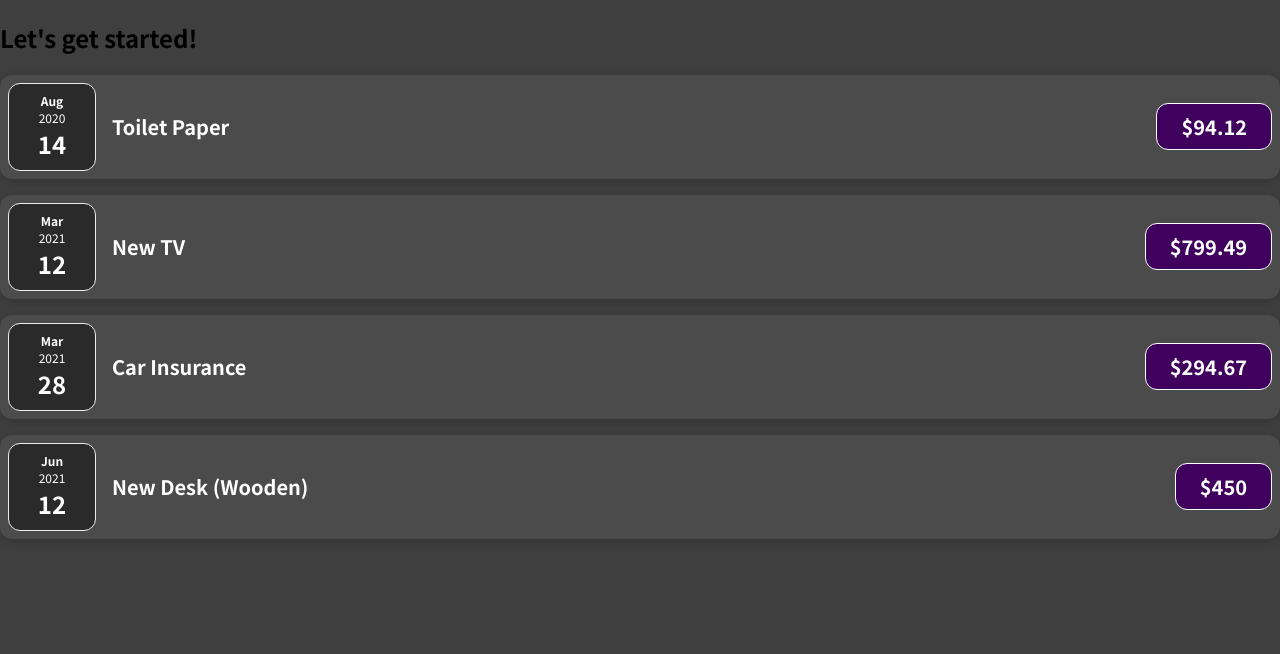
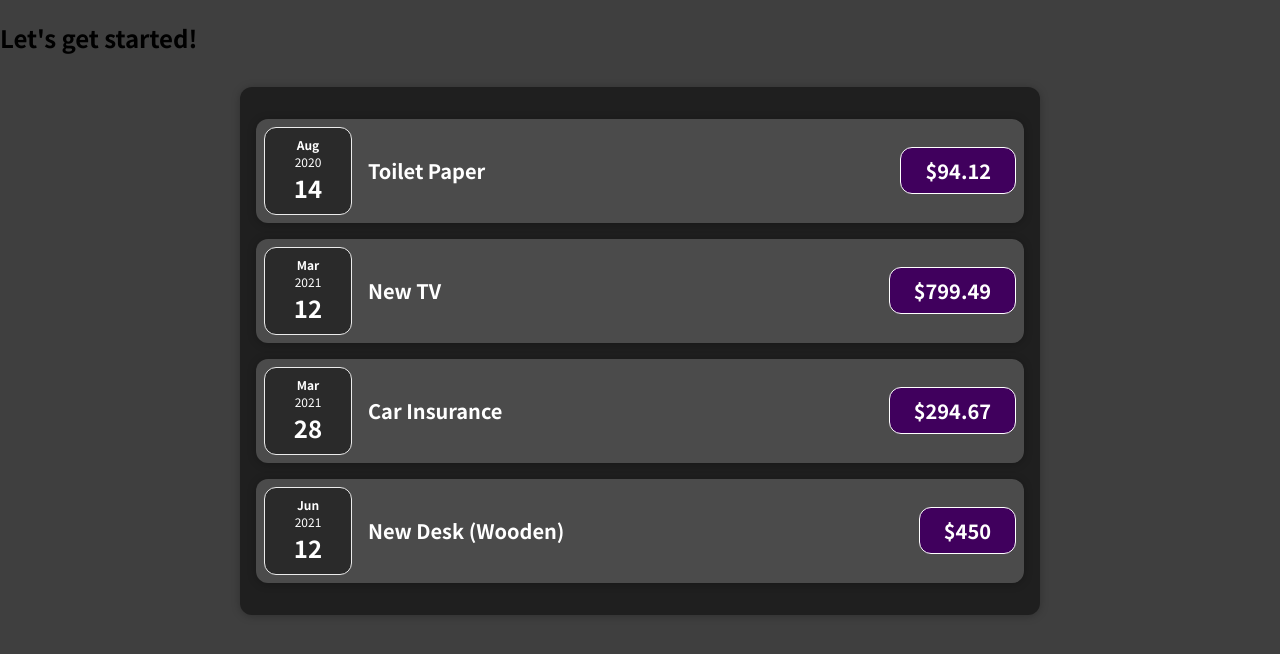
Before and after one commit to Artur760823/react-repetition-project, a React (Create React App) app in the folder 01-starting-setup/: page / in a window 1280 px wide. Shown: the top 654 px of the page. Built offline with nearby package versions, Linux system fonts and the light colour scheme.

Commit message:
add new componenst and style (children)

```diff
--- a/01-starting-setup/src/App.js
+++ b/01-starting-setup/src/App.js
@@ -1,7 +1,6 @@
-import ExpenseItem from "./components/ExpenseItem";
+import Expenses from "./components/Expenses";
 
 function App() {
-
   const expenses = [
     {
       id: "e1",
@@ -27,19 +26,11 @@
     },
   ];
 
+
   return (
     <div>
       <h2>Let's get started!</h2>
-
-      {expenses.map(expense => (
-        <ExpenseItem
-          key={expense.id}
-          title={expense.title}
-          date={expense.date}
-          amount={expense.amount}
-        />
-      ))}
-
+      <Expenses expenses={expenses}/>
     </div>
   );
 }
--- /dev/null
+++ b/01-starting-setup/src/components/Card.css
@@ -0,0 +1,4 @@
+.card{
+  border-radius: 12px;
+  box-shadow: 0 1px 8px rgba(0,0,0,0.25);
+}
--- /dev/null
+++ b/01-starting-setup/src/components/Card.js
@@ -0,0 +1,9 @@
+import './Card.css'
+
+export default function Card(props) {
+  const classes = `card ${props.className}`;
+
+  return (
+    <div className={classes}>{props.children}</div>
+  )
+}
--- a/01-starting-setup/src/components/ExpenseItem.css
+++ b/01-starting-setup/src/components/ExpenseItem.css
@@ -2,10 +2,8 @@
   display: flex;
   justify-content: space-between;
   align-items: center;
-  box-shadow: 0 2px 8px rgba(0, 0, 0, 0.25);
   padding: 0.5rem;
   margin: 1rem 0;
-  border-radius: 12px;
   background-color: #4b4b4b;
 }
 
--- a/01-starting-setup/src/components/ExpenseItem.js
+++ b/01-starting-setup/src/components/ExpenseItem.js
@@ -1,18 +1,19 @@
 import React from "react";
 import ExpenseDate from "./ExpenseDate";
+import Card from "./Card";
 import './ExpenseItem.css';
 
 function ExpenseItem(props) {
 
   return (
-    <div className="expense-item">
+    <Card className="expense-item">
       <ExpenseDate date={props.date}/>
 
       <div className="expense-item__description">
         <h2>{props.title}</h2>
         <div className="expense-item__price">${props.amount}</div>
       </div>
-    </div>
+    </Card>
   );
 }
 
--- /dev/null
+++ b/01-starting-setup/src/components/Expenses.css
@@ -0,0 +1,7 @@
+.expenses{
+  padding: 1rem;
+  background-color: rgb(31,31,31);
+  margin: 2rem auto;
+  width: 50rem;
+  max-width: 95%;
+}
--- /dev/null
+++ b/01-starting-setup/src/components/Expenses.js
@@ -0,0 +1,23 @@
+import ExpenseItem from './ExpenseItem';
+import Card from './Card';
+import './Expenses.css'
+
+function Expenses(props){
+
+  return(
+    <Card className='expenses'>
+      {props.expenses.map(expense => (
+        <ExpenseItem
+          key={expense.id}
+          title={expense.title}
+          date={expense.date}
+          amount={expense.amount}
+        />
+      ))}
+    </Card>
+
+  )
+
+}
+
+export default Expenses;
```
Also changed, not shown: 1 other file (tests, documents, lock files or other folders).
